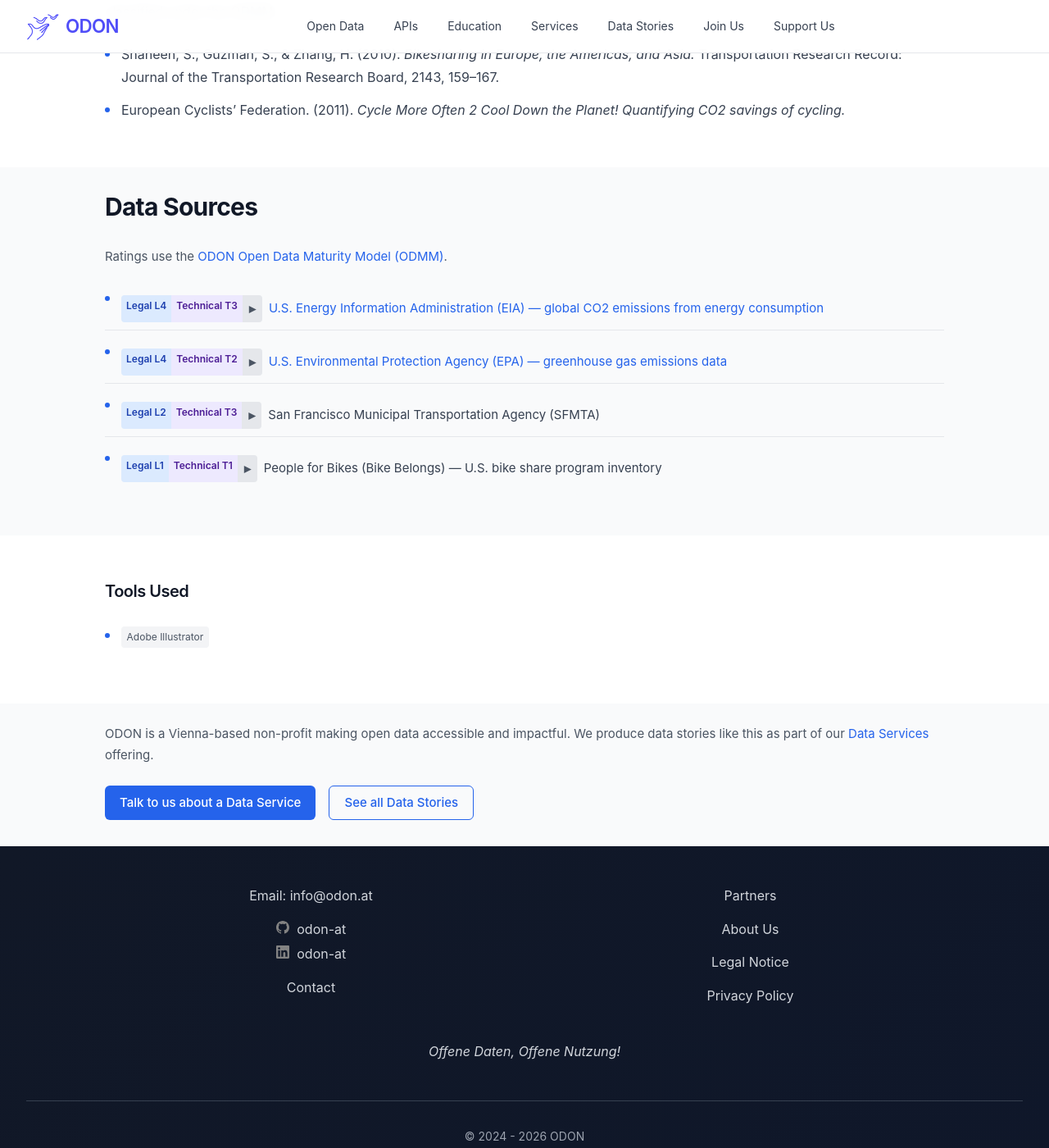
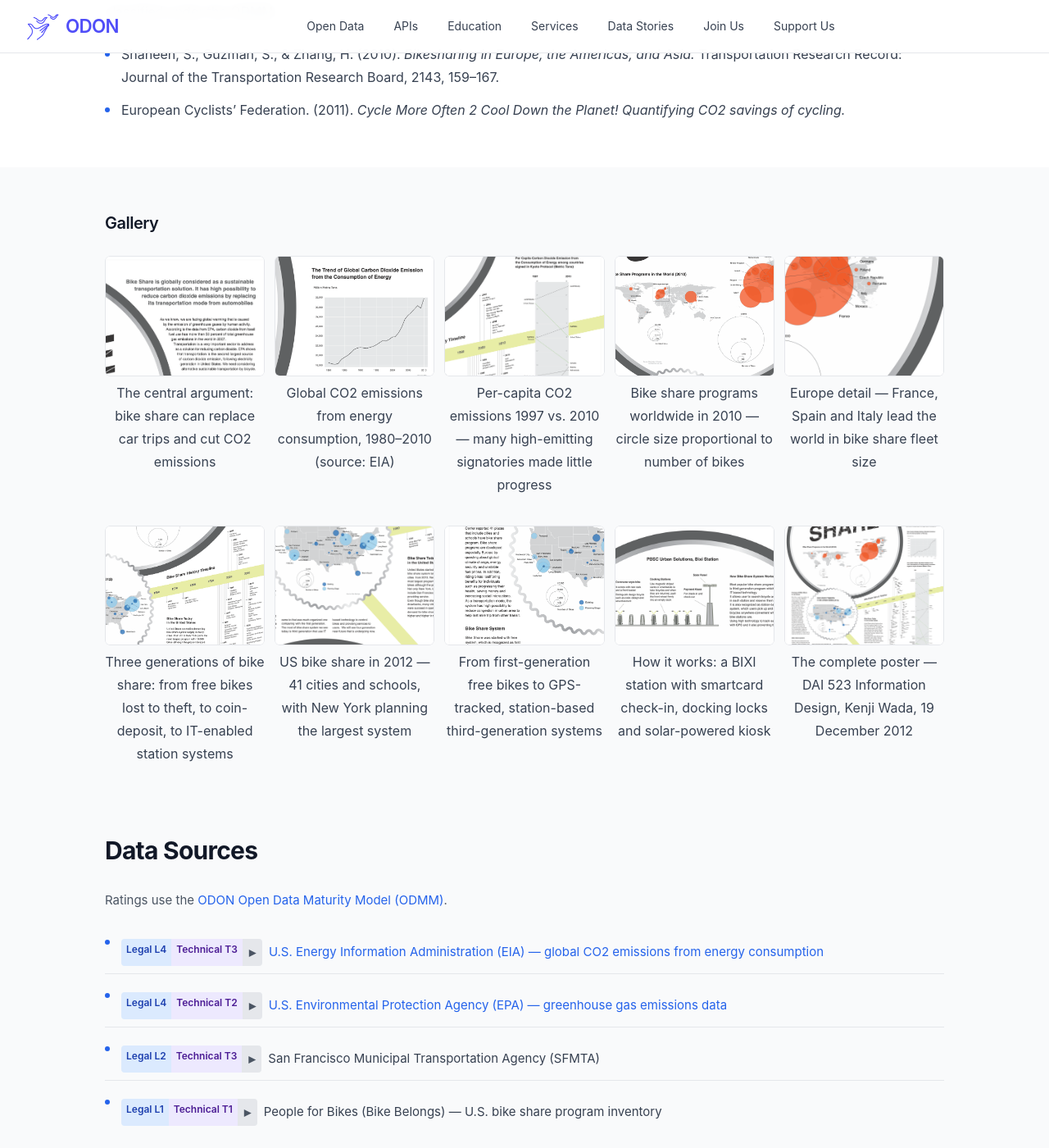
Before and after one commit to verein-odon/verein-odon.github.io, a Jekyll site: the page built from docs/_data_stories/bike-share-sustainable-mobility.md, in a window 1280 px wide and 1400 px high, scrolled down 2037 px. Shown: the whole window at 82% size. Built offline with Jekyll 4.4.1, drawn with Linux system fonts in a browser that asks for light colours; some of the changed text lies outside the part shown.

Commit message:
Update to the Data Story on Bike Sharing & Sustainable Mobility - dedicated to Wolfgang for his birthday

```diff
--- a/docs/_data_stories/bike-share-sustainable-mobility.md
+++ b/docs/_data_stories/bike-share-sustainable-mobility.md
@@ -10,12 +10,12 @@
   Kyoto Protocol signatories, and the worldwide spread of bike share programs to argue
   that station-based bike share is a viable sustainable transport solution.
 cover_image: /assets/data-stories/bike-share-sustainable-mobility/cover.png
-cover_image_alt: "Bike Share infographic poster combining global maps, an emissions trend line, and a history timeline of bike share programs"
+cover_image_alt: "Full Bike Share infographic poster — global maps, CO2 emissions trend, per-capita comparison, and a history timeline of bike share programs"
 thumbnail: /assets/data-stories/bike-share-sustainable-mobility/thumbnail.png
-thumbnail_alt: "Bike share sustainable mobility story thumbnail"
+thumbnail_alt: "BIKE SHARE poster title detail with bicycle wheel graphic"
 image:
   path: /assets/data-stories/bike-share-sustainable-mobility/cover.png
-  alt: "Bike Share infographic poster combining global maps, an emissions trend line, and a history timeline of bike share programs"
+  alt: "Full Bike Share infographic poster — global maps, CO2 emissions trend, per-capita comparison, and a history timeline of bike share programs"
 authors:
   - name: "Kenji Wada"
     role: ""
@@ -82,14 +82,44 @@
     odmm_technical_details: >
       Content was rendered as a webpage with no structured data export, download, or
       machine-readable format available at the time of publication — rated T1.
+gallery:
+  - src: /assets/data-stories/bike-share-sustainable-mobility/src/g1_title_intro.png
+    alt: "Poster headline and introductory argument for bike share as a sustainable transport mode"
+    caption: "The central argument: bike share can replace car trips and cut CO2 emissions"
+  - src: /assets/data-stories/bike-share-sustainable-mobility/src/g2_co2_trend.png
+    alt: "Line chart showing the trend of global CO2 emissions from energy consumption, 1980–2010"
+    caption: "Global CO2 emissions from energy consumption, 1980–2010 (source: EIA)"
+  - src: /assets/data-stories/bike-share-sustainable-mobility/src/g3_per_capita.png
+    alt: "Slope chart comparing per-capita CO2 emissions in 1997 and 2010 for Kyoto Protocol signatories"
+    caption: "Per-capita CO2 emissions 1997 vs. 2010 — many high-emitting signatories made little progress"
+  - src: /assets/data-stories/bike-share-sustainable-mobility/src/g4_world_map.png
+    alt: "World map with proportional circles showing the scale of bike share programs by country in 2010"
+    caption: "Bike share programs worldwide in 2010 — circle size proportional to number of bikes"
+  - src: /assets/data-stories/bike-share-sustainable-mobility/src/g9_europe_detail.png
+    alt: "Enlarged European detail showing large orange circles for France, Spain and Italy dominating bike share volume"
+    caption: "Europe detail — France, Spain and Italy lead the world in bike share fleet size"
+  - src: /assets/data-stories/bike-share-sustainable-mobility/src/g5_history_timeline.png
+    alt: "Horizontal timeline tracing bike share history from Amsterdam's White Bike Plan (1965) to BIXI and YouBike (2009–2010)"
+    caption: "Three generations of bike share: from free bikes lost to theft, to coin-deposit, to IT-enabled station systems"
+  - src: /assets/data-stories/bike-share-sustainable-mobility/src/g6_us_map.png
+    alt: "US map showing existing and planned bike share programs in 2012, with New York's 10,000-bike plan highlighted"
+    caption: "US bike share in 2012 — 41 cities and schools, with New York planning the largest system"
+  - src: /assets/data-stories/bike-share-sustainable-mobility/src/g7_text_sections.png
+    alt: "Text sections on the rise of global bike share and how the three-generation system evolved"
+    caption: "From first-generation free bikes to GPS-tracked, station-based third-generation systems"
+  - src: /assets/data-stories/bike-share-sustainable-mobility/src/g8_bixi_station.png
+    alt: "Diagram of a PBSC Urban Solutions BIXI station showing docking stations, solar panel, payment kiosk and commuter bikes"
+    caption: "How it works: a BIXI station with smartcard check-in, docking locks and solar-powered kiosk"
+  - src: /assets/data-stories/bike-share-sustainable-mobility/src/g10_full_poster.png
+    alt: "Complete Bike Share infographic poster at reduced scale"
+    caption: "The complete poster — DAI 523 Information Design, Kenji Wada, 19 December 2012"
 embed:
   kind: "none"
 featured: false
-#license: "CC BY 4.0"
-#license_url: "https://creativecommons.org/licenses/by/4.0/"
+license: "CC BY 4.0"
+license_url: "https://creativecommons.org/licenses/by/4.0/"
 ---
 
-<!-- TODO: add actual image files to /assets/data-stories/bike-share-sustainable-mobility/ -->
 <!-- Note: original artefact is a single-page poster (DAI 523 Information Design, 19 Dec 2012). -->
 
 ## Overview
```
Also changed, not shown: docs/assets/data-stories/bike-share-sustainable-mobility/src/g10_full_poster.png (added), docs/assets/data-stories/bike-share-sustainable-mobility/src/g1_title_intro.png (added), docs/assets/data-stories/bike-share-sustainable-mobility/src/g2_co2_trend.png (added), docs/assets/data-stories/bike-share-sustainable-mobility/src/g3_per_capita.png (added), docs/assets/data-stories/bike-share-sustainable-mobility/src/g4_world_map.png (added), docs/assets/data-stories/bike-share-sustainable-mobility/src/g5_history_timeline.png (added), docs/assets/data-stories/bike-share-sustainable-mobility/src/g6_us_map.png (added), docs/assets/data-stories/bike-share-sustainable-mobility/src/g7_text_sections.png (added), docs/assets/data-stories/bike-share-sustainable-mobility/src/g8_bixi_station.png (added), docs/assets/data-stories/bike-share-sustainable-mobility/src/g9_europe_detail.png (added), 4 other files.
